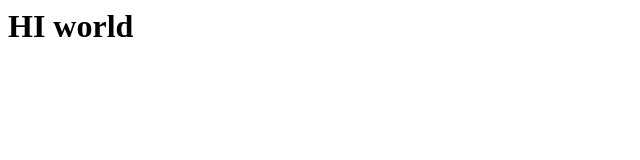
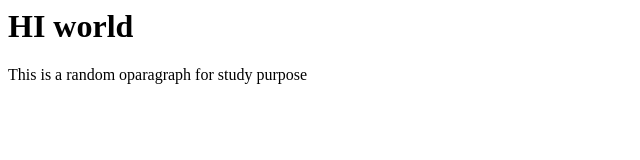
Before and after one commit to xixy0/splitmate, a plain HTML site: page index.html in a window 1280 px wide. Shown: the whole page, without its empty margins (0-640 px from the left). Drawn offline with Linux system fonts and the light colour scheme.

Commit message:
modified:   index.html

```diff
--- a/index.html
+++ b/index.html
@@ -1 +1,2 @@
 <h1> HI world</h1>
+<p>This is a random oparagraph for study purpose</p>
```
